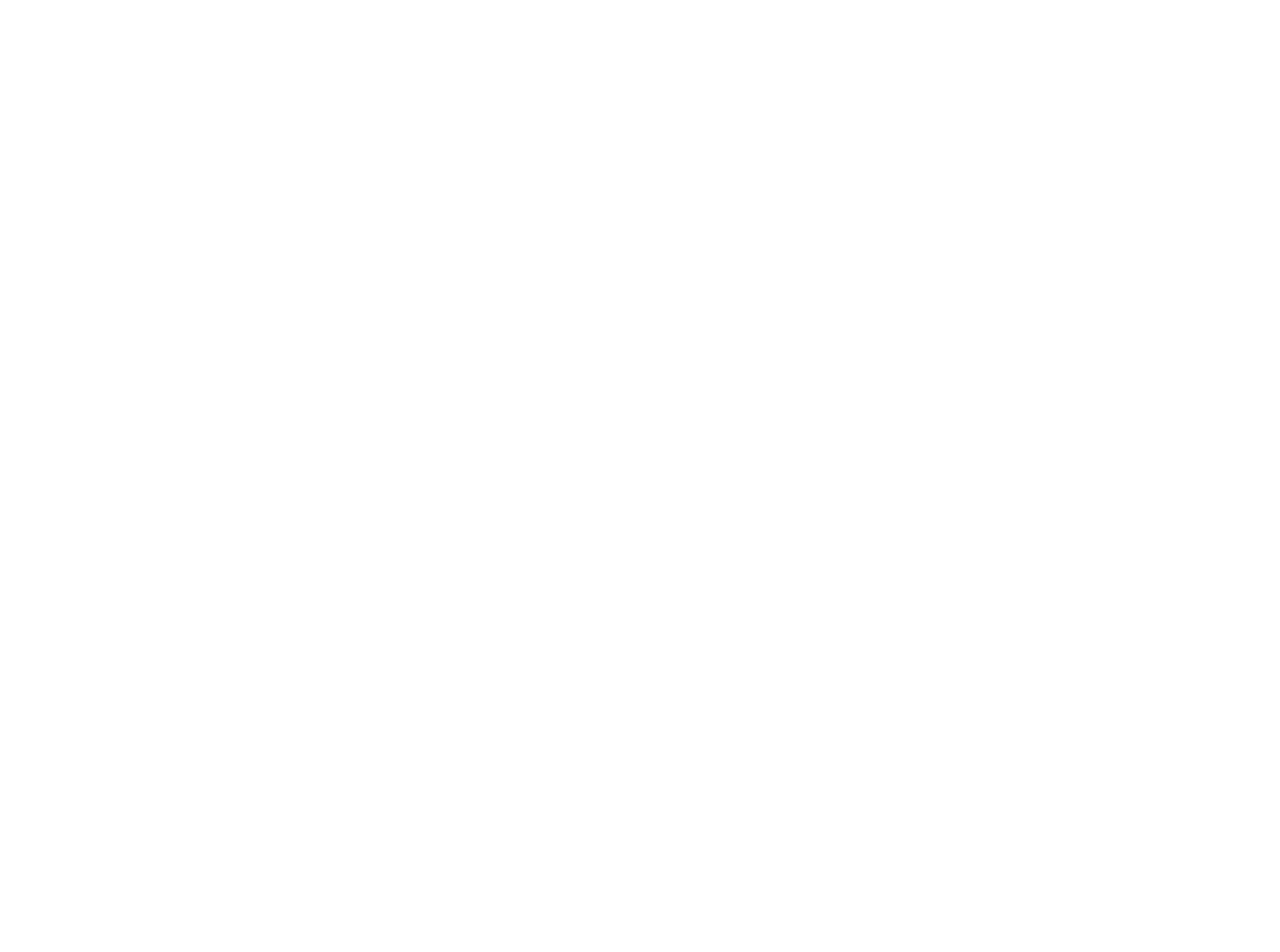
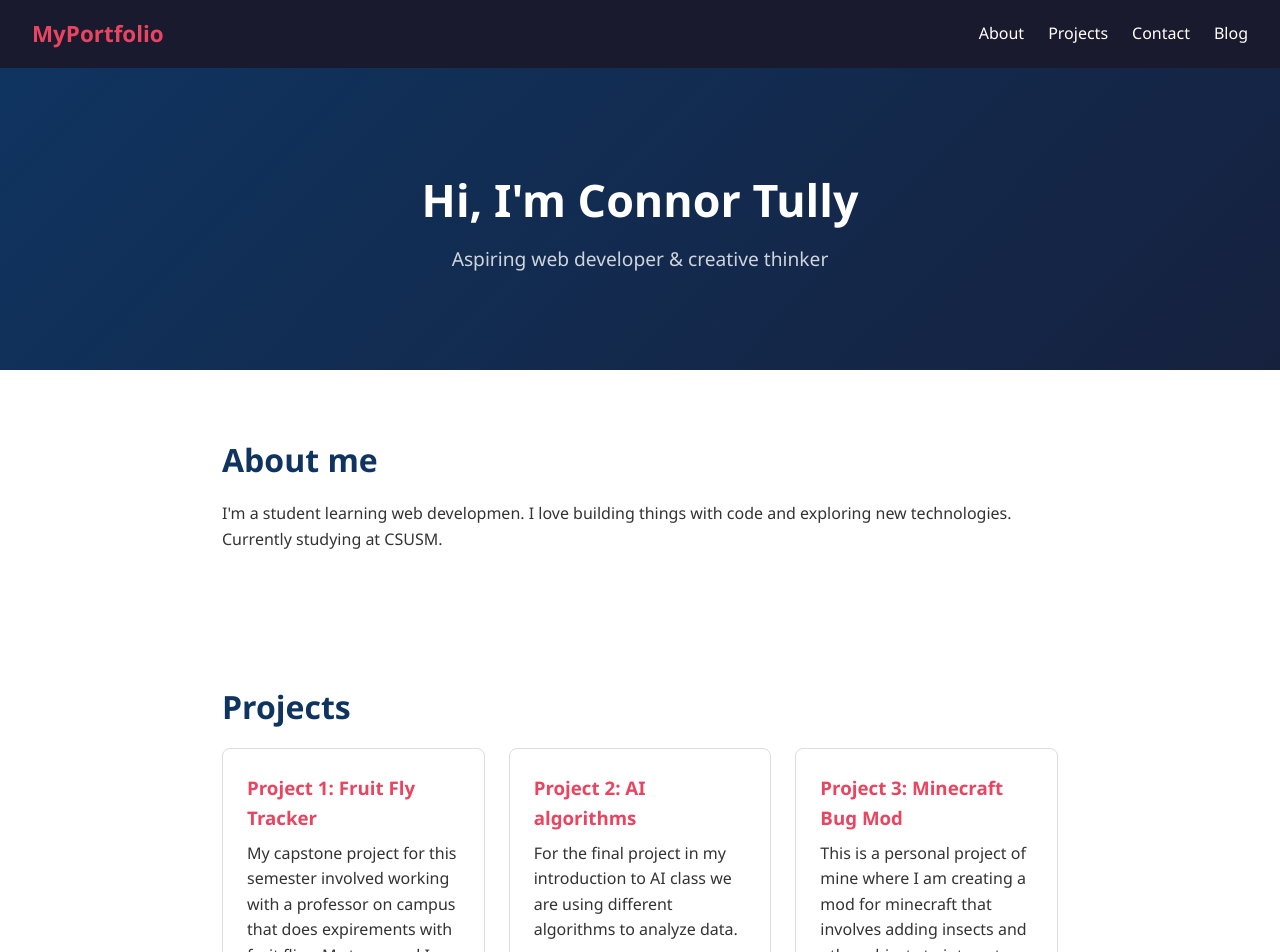
Before and after one commit to connortully-prof/my-portfolio, a React (Vite) app: page / in a window 1280 px wide. Shown: the top 952 px of the page. Before the commit the page ends 800 px from the top, so only its background shows below. Built offline with nearby package versions, Linux system fonts and the light colour scheme.

Commit message:
added blog and project information

```diff
--- a/index.html
+++ b/index.html
@@ -7,6 +7,6 @@
   </head>
   <body>
     <div id="root"></div>
-   <script type="module" src="src/main.jsx"></script>
+    <script type="module" src="./src/main.jsx"></script>
   </body>
 </html>
--- a/src/App.jsx
+++ b/src/App.jsx
@@ -1,3 +1,4 @@
+import React from "react";
 import{ Routes , Route , Link } from 'react-router-dom';
 import Home from './pages/Home';
 import Blog from './pages/Blog';
--- a/src/main.jsx
+++ b/src/main.jsx
@@ -1,11 +1,13 @@
 import React from "react";
 import ReactDOM from "react-dom/client";
 import App from "./App.jsx";
+import "./index.css";
+import "./App.css";
 import { BrowserRouter } from "react-router-dom";
 
 ReactDOM.createRoot(document.getElementById("root")).render(
   <React.StrictMode>
-    <BrowserRouter basename="/my-portfolio">
+    <BrowserRouter>
       <App />
     </BrowserRouter>
   </React.StrictMode>
--- a/src/pages/Blog.jsx
+++ b/src/pages/Blog.jsx
@@ -1,3 +1,4 @@
+import React from "react";
 function Blog(){
     return(
         <main className="section">
@@ -5,7 +6,9 @@
             <p>Welcome to my blog! This is where I'll document my spring break adventures!</p>
             <article className="blog-post">
                 <h3>Spring Break 2026</h3>
-                <p>teehee</p>
+                <p>I went to a beach in long beach called flat rock point.</p>
+                <p>The purpose of this visit was to specifically find crystals</p>
+                <p>The goal was accomplished here is a pic of the crystals I got</p>
             </article>
         </main>
     );
--- a/src/pages/Home.jsx
+++ b/src/pages/Home.jsx
@@ -1,3 +1,4 @@
+import React from "react";
 function Home() {
     return (
         <main>
@@ -20,16 +21,17 @@
                 <h2>Projects</h2>
                 <div className="projects-grid">
                     <ProjectCard
-                        title="Project 1"
-                        desc="A cool web app built with React."
+                        title="Project 1: Fruit Fly Tracker"
+                        desc="My capstone project for this semester involved working with a professor on campus that does expirements
+                        with fruit flies. My team and I created a program that tracks the motion of fruit flies and calculates their distance, speed, and velocity."
                     />
                     <ProjectCard
-                        title="Project 2"
-                        desc="An Express API for managing tasks."
+                        title="Project 2: AI algorithms"
+                        desc="For the final project in my introduction to AI class we are using different algorithms to analyze data."
                     />
                     <ProjectCard
-                        title="Project 3"
-                        desc="A portfolio website (this one!)."
+                        title="Project 3: Minecraft Bug Mod"
+                        desc="This is a personal project of mine where I am creating a mod for minecraft that involves adding insects and other objects to interact with them."
                     />
                 </div>
             </section>
```
